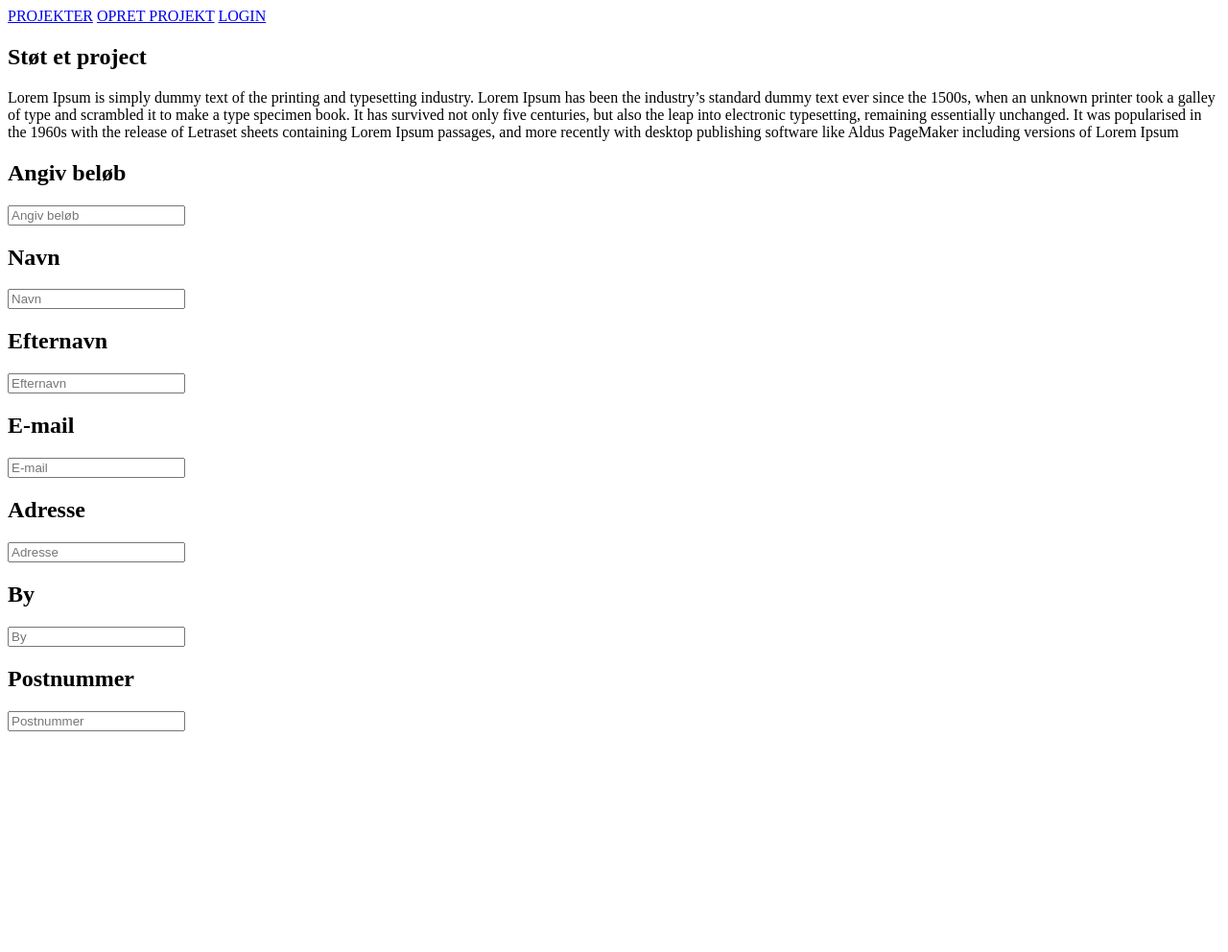
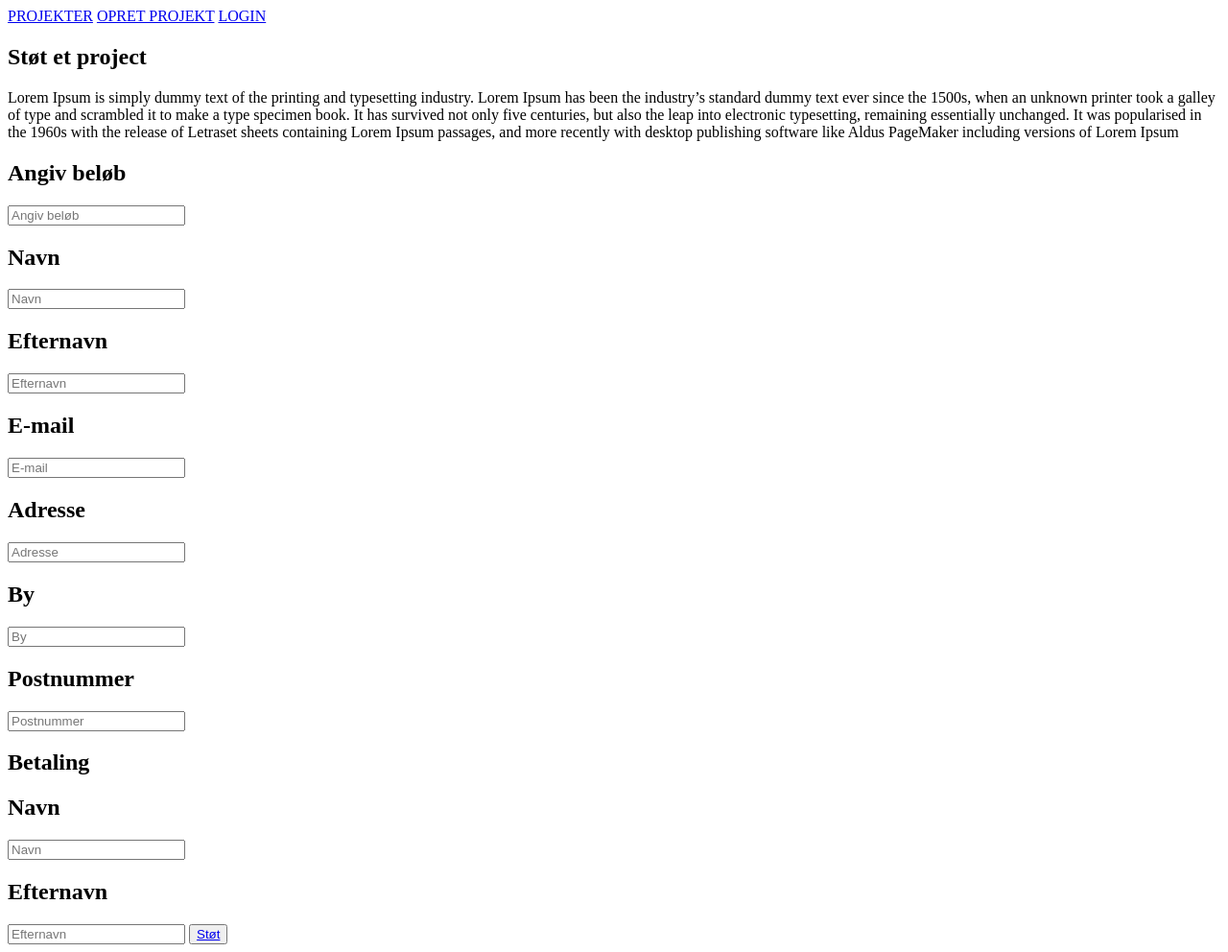
Before and after one commit to Hoffydox/WAD-Eksamen, a plain HTML site: page front-end/støt.html in a window 1280 px wide. Shown: the whole page at 96% size. Before the commit the page ends 800 px from the top, so only its background shows below. Drawn offline with Linux system fonts and the light colour scheme.

Commit message:
Update støt.html

```diff
--- a/front-end/støt.html
+++ b/front-end/støt.html
@@ -45,5 +45,21 @@
         <h2>Postnummer</h2>
         <input type="info" id="info" placeholder="Postnummer" />
 
+    </article>
+
+    <article>
+        <h1>Betaling</h1>
+
+        <div class="betaling">
+        <h2>Navn</h2>
+        <input type="info" id="info" placeholder="Navn" />
+
+        <h2>Efternavn</h2>
+        <input type="info" id="info" placeholder="Efternavn" />
+
+        <button>
+            <a href="tak.html">Støt</a>
+           </button>
+    </div>
 
     </article>
```
